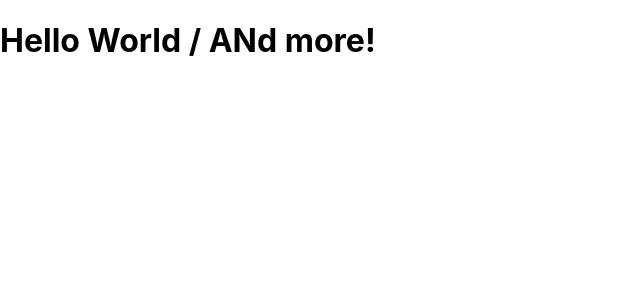
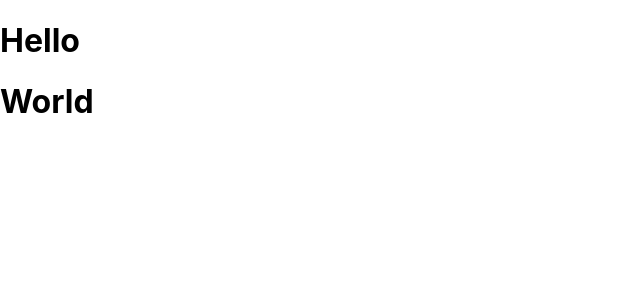
Before and after one commit to dac-23/my-react-project, a React (Create React App) app: page / in a window 1280 px wide. Shown: the top 300 px of the page, without its empty margins (0-640 px from the left). Built offline with nearby package versions, Linux system fonts and the light colour scheme.

Commit message:
jsx-the impotance of parent tag.

```diff
--- a/src/App.js
+++ b/src/App.js
@@ -1,8 +1,16 @@
 // JSX => JAVASCRIPT AND XML
 // PREDEFINED TAG: <h1> <p> <div>
-// USER DEFINED TAG: <App></App> or <App />
+// X :: Extended Markup language
+// XML :: USER DEFINED TAG:
+// XML :: STRICT
+// XML :: THERE MUST BE ONE ROOT TAG. PARENT.
 function App() {
-  return <h1>Hello World / ANd more!</h1>;
+  return (
+    <div>
+      <h1>Hello</h1>
+      <h1>World</h1>
+    </div>
+  );
 }
 
 export default App;
```
